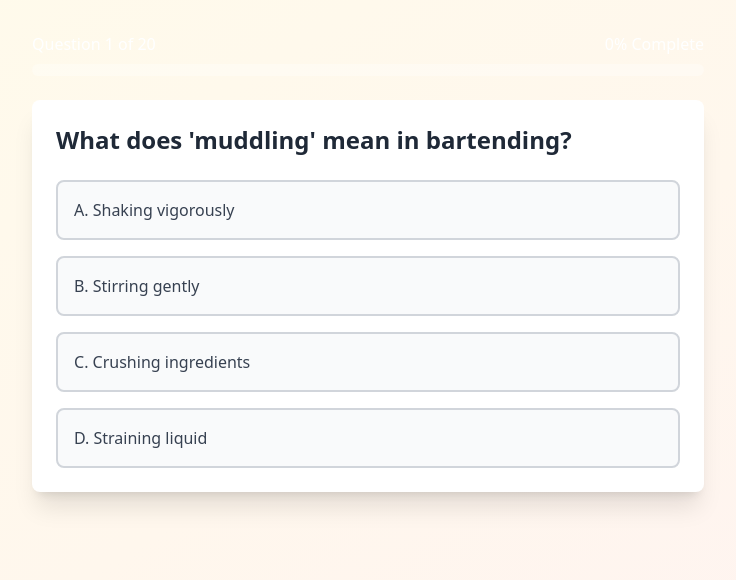
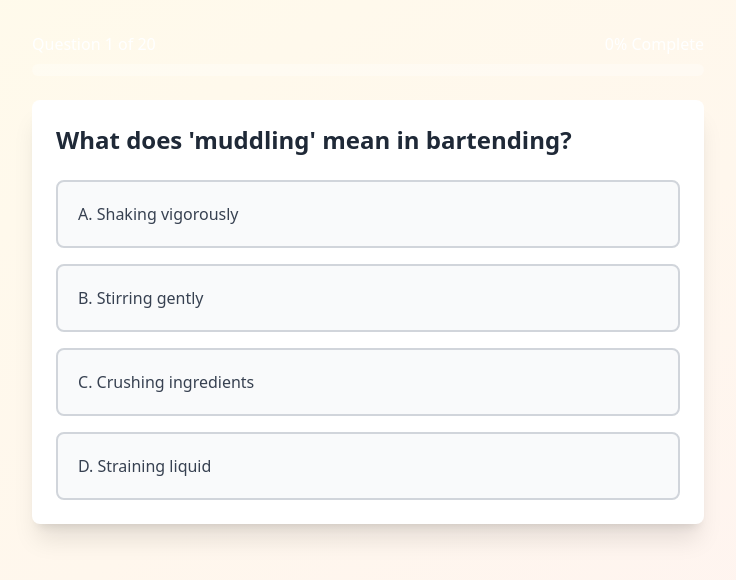
Before and after one commit to HelderBalbino/cocktail-quiz, a React (Vite) app: page / in a window 1280 px wide. Both pictures are taken after a click on the button "🚀 Start Quiz". Shown: the top 580 px of the page, without its empty margins (272-1008 px from the left). Built offline with nearby package versions, Linux system fonts and the light colour scheme.

Commit message:
Refactor QuestionCard component: improve layout, update button styles, and enhance explanation section

```diff
--- a/src/components/QuestionCard.tsx
+++ b/src/components/QuestionCard.tsx
@@ -15,27 +15,27 @@ const QuestionCard: React.FC<QuestionCardProps> = ({
 	showExplanation,
 }) => {
 	return (
-		<div className='bg-white rounded-lg shadow-xl p-6 max-w-2xl mx-auto'>
-			<h2 className='text-2xl font-bold text-gray-800 mb-6'>
+		<div className='bg-white rounded-lg shadow-xl p-4 sm:p-6 max-w-2xl mx-auto'>
+			<h2 className='text-lg sm:text-xl lg:text-2xl font-bold text-gray-800 mb-4 sm:mb-6 leading-tight'>
 				{question.question}
 			</h2>
 
-			<div className='space-y-4'>
+			<div className='space-y-3 sm:space-y-4'>
 				{question.options.map((option, index) => (
 					<button
 						key={index}
 						onClick={() => onAnswerSelect(index)}
-						className={`w-full p-4 text-left rounded-lg border-2 transition-all duration-200 ${
+						className={`w-full p-4 sm:p-5 text-left rounded-lg border-2 transition-all duration-200 min-h-[60px] touch-manipulation text-sm sm:text-base ${
 							selectedAnswer === index
 								? showExplanation
 									? index === question.correctAnswer
 										? 'bg-green-100 border-green-500 text-green-800'
 										: 'bg-red-100 border-red-500 text-red-800'
-									: 'bg-blue-100 border-blue-500 text-blue-800'
+									: 'bg-amber-100 border-amber-500 text-amber-800'
 								: showExplanation &&
 								  index === question.correctAnswer
 								? 'bg-green-100 border-green-500 text-green-800'
-								: 'bg-gray-50 border-gray-300 text-gray-700 hover:bg-gray-100'
+								: 'bg-gray-50 border-gray-300 text-gray-700 hover:bg-gray-100 active:bg-gray-200'
 						}`}
 						disabled={showExplanation}
 					>
@@ -48,11 +48,13 @@ const QuestionCard: React.FC<QuestionCardProps> = ({
 			</div>
 
 			{showExplanation && question.explanation && (
-				<div className='mt-6 p-4 bg-blue-50 border-l-4 border-blue-400 rounded'>
-					<h3 className='font-semibold text-blue-800 mb-2'>
+				<div className='mt-4 sm:mt-6 p-3 sm:p-4 bg-amber-50 border-l-4 border-amber-400 rounded'>
+					<h3 className='font-semibold text-amber-800 mb-2 text-sm sm:text-base'>
 						Explanation:
 					</h3>
-					<p className='text-blue-700'>{question.explanation}</p>
+					<p className='text-amber-700 text-sm sm:text-base leading-relaxed'>
+						{question.explanation}
+					</p>
 				</div>
 			)}
 		</div>
```
